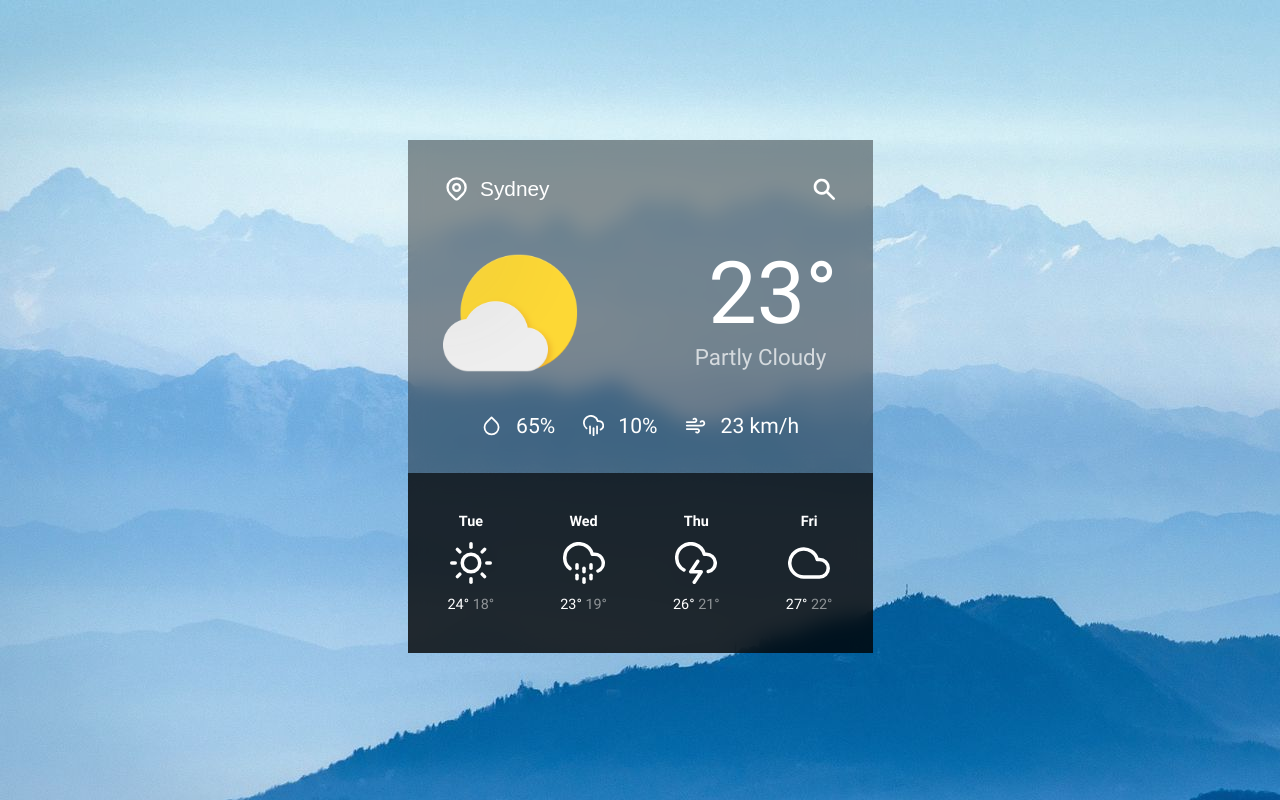
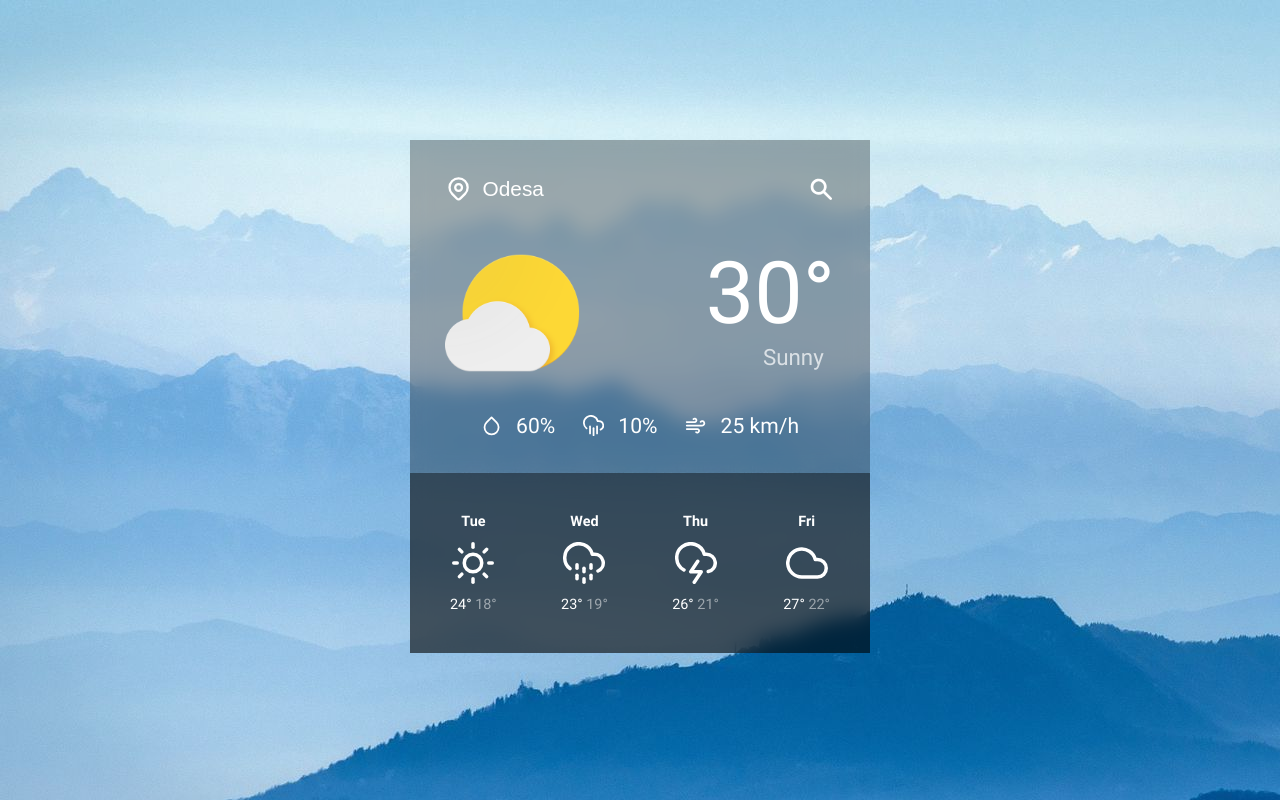
Before and after one commit to dev-rodion/weather-app, a React (Create React App) app: page / in a window 1280 px wide. Built offline with nearby package versions, Linux system fonts and the light colour scheme; no server answers.

Commit message:
Added Open Weather API and scripts to get data from API

```diff
--- a/src/App.js
+++ b/src/App.js
@@ -1,3 +1,4 @@
+import { useState, useEffect } from "react";
 import "./App.scss";
 import weatherImg from "./images/png/jdwi-cloudy-day.png";
 import mountains from "./images/jpg/mountains.jpg";
@@ -8,7 +9,7 @@ import { FiSun } from "react-icons/fi";
 import { FiCloudDrizzle } from "react-icons/fi";
 import { FiCloudLightning } from "react-icons/fi";
 import { FiCloudRain } from "react-icons/fi";
-import { FiCloudSnow } from "react-icons/fi";
+// import { FiCloudSnow } from "react-icons/fi";
 import { FiCloud } from "react-icons/fi";
 import { FiDroplet } from "react-icons/fi";
 
@@ -38,30 +39,61 @@ function ForecastItem({ day, Icon, max, min }) {
 }
 
 function App() {
+  const [data, setData] = useState({});
+
+  const [city, setCity] = useState("Odesa");
+  const [coord, setCoord] = useState({ lat: 0, lon: 0 });
+
+  const apiKey = "79575682aba862a6a487f61e3520e0e4";
+  const apiCall1 = `https://api.openweathermap.org/data/2.5/weather?q=${city}&appid=${apiKey}`;
+  const apiCall2 = `https://api.openweathermap.org/data/2.5/onecall?lat=${coord.lat}&lon=${coord.lon}&exclude=current,minutely,hourly,alerts&appid=${apiKey}`;
+
+  useEffect(async () => {
+    await fetch(apiCall1)
+      .then((res) => res.json())
+      .then((data) => {
+        setCoord({ lat: data.coord.lat, lon: data.coord.lon });
+      });
+
+    await fetch(apiCall2)
+      .then((res) => res.json())
+      .then((data) => {
+        console.log(data);
+        setData(data);
+      });
+  }, []);
+
   return (
-    <div className="app" style={{background: `url(${mountains})`}}>
+    <div className="app" style={{ background: `url(${mountains})` }}>
       <div className="weather">
         <div className="weather__inner">
           <div className="info">
             <form className="city">
               <HiOutlineLocationMarker className="city__icon" />
-              <input className="city__input" type="text" value="Sydney" />
-              <button className="city__btn" type="submit"><HiSearch className="city__icon" /></button>
+              <input
+                className="city__input"
+                type="text"
+                value={city}
+                onChange={(e) => setCity(e.target.value)}
+              />
+              <button className="city__btn" type="submit">
+                <HiSearch className="city__icon" />
+              </button>
             </form>
 
             <div className="info__img">
-              <img src={weatherImg} alt="Weather Icon" />
+              <img src={weatherImg} alt="" />
             </div>
 
             <div className="info__main">
-              <h1 className="info__temp">23°</h1>
-              <h2 className="info__weather">Partly Cloudy</h2>
+              <h1 className="info__temp">30°</h1>
+              <h2 className="info__weather">Sunny</h2>
             </div>
 
             <div className="info__details">
-              <InfoItem icon={<FiDroplet />} value="65%" />
-              <InfoItem icon={<FiCloudRain />} value="10%" />
-              <InfoItem icon={<FiWind />} value="23 km/h" />
+              <InfoItem icon={<FiDroplet />} value={`60%`} />
+              <InfoItem icon={<FiCloudRain />} value={`10%`} />
+              <InfoItem icon={<FiWind />} value={`25 km/h`} />
             </div>
           </div>
 
--- a/src/App.scss
+++ b/src/App.scss
@@ -1,7 +1,8 @@
 .weather {
-  max-width: 465px;
+  max-width: 490px;
   width: 100%;
   margin: 0 auto;
+  padding: 0 15px;
 }
 
 .city {
@@ -31,7 +32,7 @@
   display: grid;
   grid-template-columns: repeat(2, 1fr);
   grid-gap: 30px;
-  background: rgba(#000, 0.4);
+  background-color: rgba(#000, .3);
   backdrop-filter: blur(10px);
   &__img {
     display: flex;
@@ -68,8 +69,6 @@
     justify-content: center;
     align-items: center;
     grid-column: 1 / span 2;
-    .item {
-    }
   }
 }
 
@@ -79,7 +78,7 @@
   // padding: 55px 10px;
   padding: 0 40px;
   height: 180px;
-  background: rgba(#000, 0.8);
+  background-color: rgba(#000, .6);
   backdrop-filter: blur(10px);
   margin-bottom: 35px;
   .item {
```
